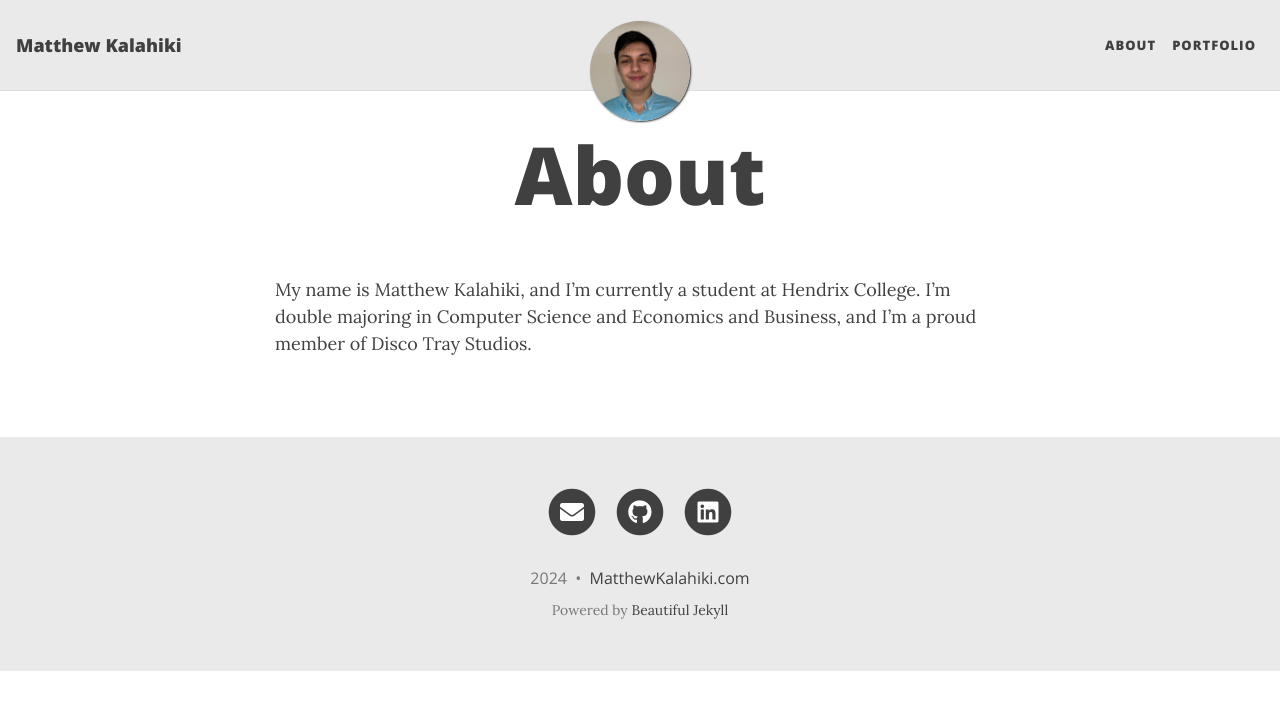
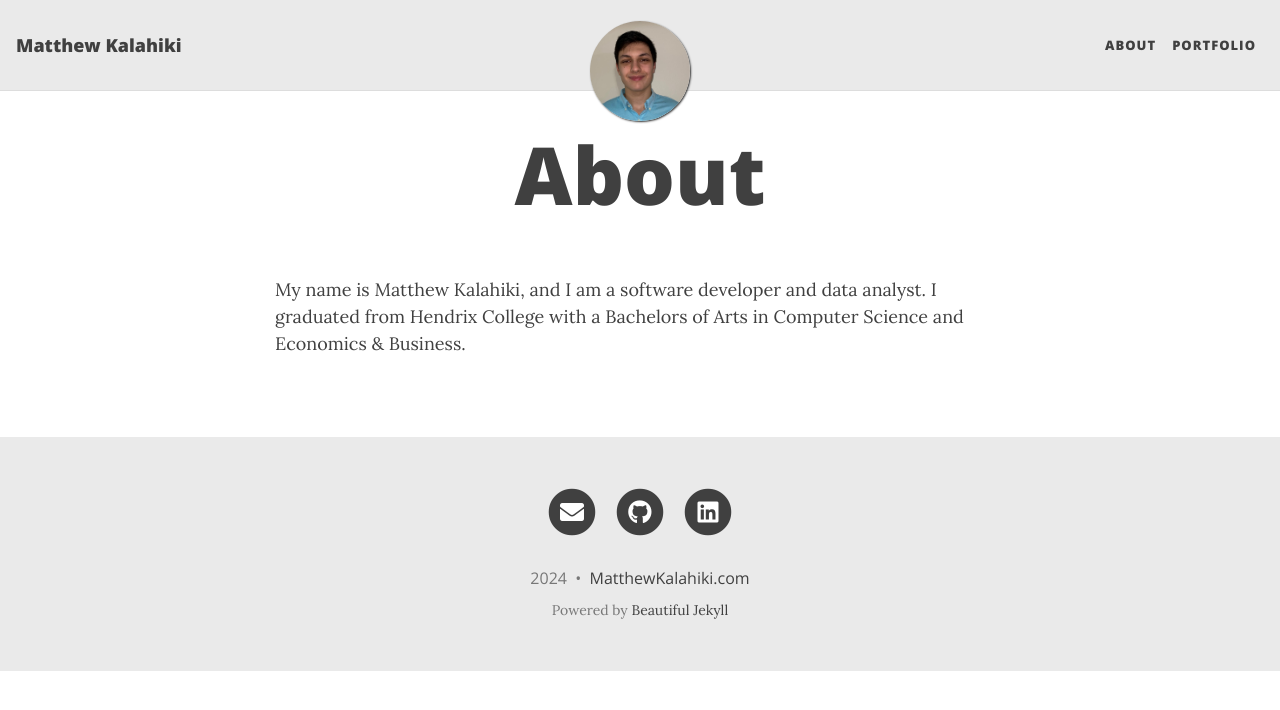
Before and after one commit to matthew-kalahiki/matthew-kalahiki.github.io, a Jekyll site: the page built from about.md, in a window 1280 px wide. Shown: the top 710 px of the page. Built offline with Jekyll 4.4.1, drawn with Linux system fonts in a browser that asks for light colours; nearby versions of some CDN libraries.

Commit message:
Temporary about update

```diff
--- a/about.md
+++ b/about.md
@@ -4,4 +4,4 @@ title: About
 permalink: /about/
 ---
 
-My name is Matthew Kalahiki, and I'm currently a student at Hendrix College. I'm double majoring in Computer Science and Economics and Business, and I'm a proud member of Disco Tray Studios.
+My name is Matthew Kalahiki, and I am a software developer and data analyst. I graduated from Hendrix College with a Bachelors of Arts in Computer Science and Economics & Business.
```
